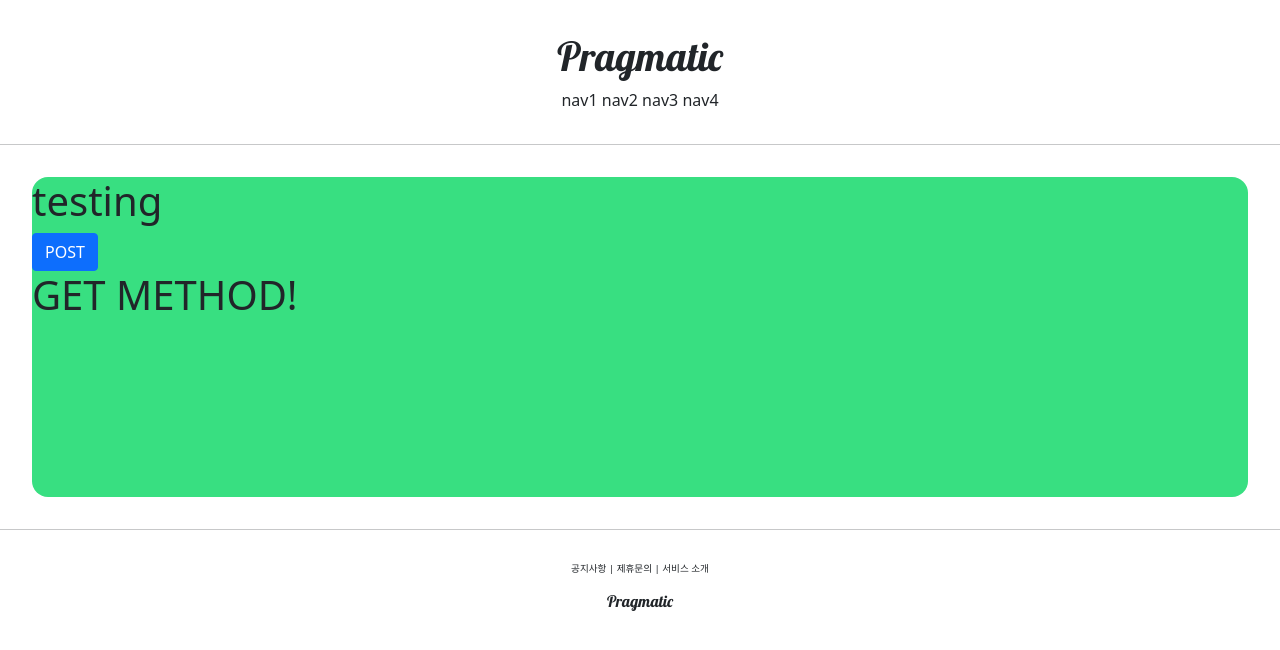
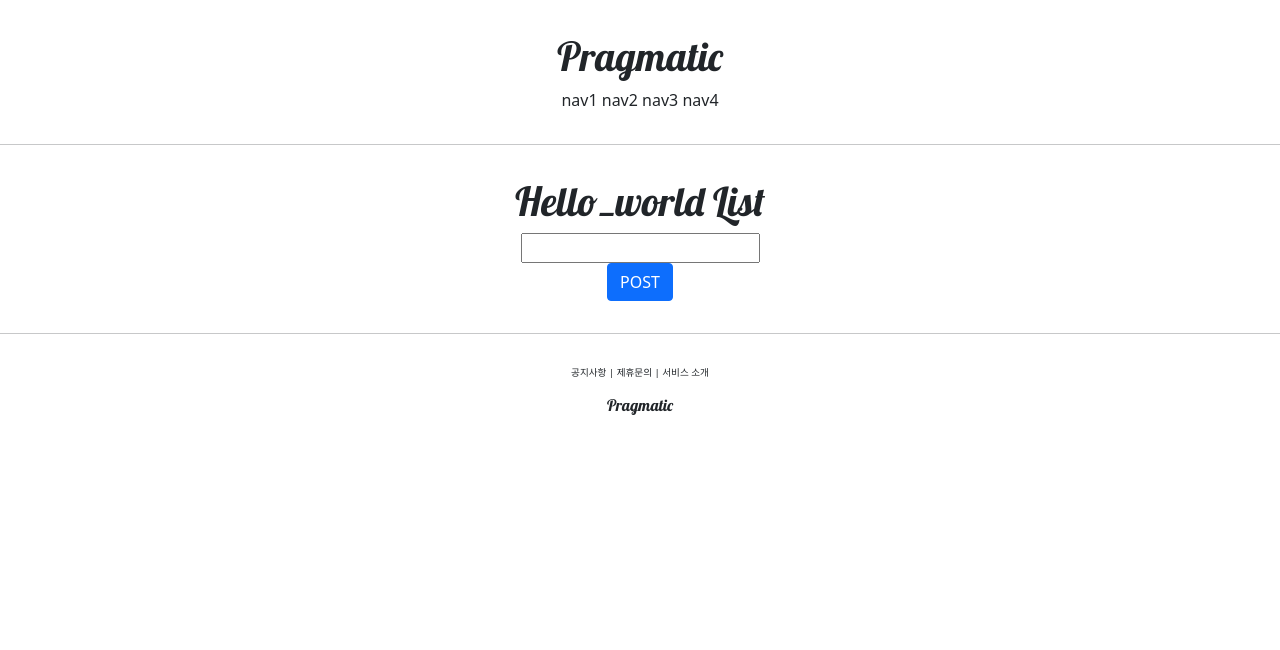
Before and after one commit to UnknwonD/WebStudy, a Django app: page /account/hello_world/ in a window 1280 px wide. Shown: the top 650 px of the page. Run offline with Django 4.2, Linux system fonts and the light colour scheme.

Commit message:
Loading data from input Tag and Saving at Database

```diff
--- a/accountapp/templates/accountapp/index.html
+++ b/accountapp/templates/accountapp/index.html
@@ -1,21 +1,27 @@
 {% extends 'base.html' %}
 
 {% block content %}
-    <div style="height: 20rem; background-color: #38df81; border-radius: 1rem; margin: 2rem; ">
-        <h1>
-            testing
+    <div style="border-radius: 1rem; margin: 2rem; text-align: center">
+        <h1 style="font-family: 'lobster', cursive;">
+            Hello_world List
         </h1>
 
-        <!--서버에 보내는 요청서 같은거 = form / csrf는 장고에서 사용하는 보안토큰 Post 메소드 사용시 반드시 써야됨-->
+        <!--서버에 보내는 명세서, 꾸러미 같은거 = form / csrf는 장고에서 사용하는 보안토큰 Post 메소드 사용시 반드시 써야됨-->
         <form action="/account/hello_world/" method="post">
             {% csrf_token %}
-            <!-- class는 bootstrap 에 존재하는 클래스를 이용한거임 따로 스타일 적용안해도 바로 디자인됨. -->
-            <input type="submit" class="btn btn-primary" value="POST"/>
+            <div>
+                <input type="text" name="hello_world_input" />
+            </div>
+            <div>
+                <!-- class는 bootstrap 에 존재하는 클래스를 이용한거임 따로 스타일 적용안해도 바로 디자인됨. -->
+                <input type="submit" class="btn btn-primary" value="POST"/>
+            </div>
+
         </form>
-
+        {% if hello_world_output %}
         <h1>
-            {{ text }}
+            {{ hello_world_output.text }}
         </h1>
-
+        {% endif %}
     </div>
 {% endblock %}
--- a/accountapp/views.py
+++ b/accountapp/views.py
@@ -4,10 +4,19 @@ from django.shortcuts import render
 
 # python manage.py startapp accountapp
 # python manage.py runserver
+from accountapp.models import HelloWorld
+
 
 def hello_world(request):
 
     if request.method == "POST":
-        return render(request, 'accountapp/index.html', context={'text' : 'POST METHOD!'})
+
+        temp = request.POST.get('hello_world_input')
+
+        new_hello_world = HelloWorld()
+        new_hello_world.text = temp
+        new_hello_world.save()
+
+        return render(request, 'accountapp/index.html', context={'hello_world_output' : new_hello_world})
     else:
         return render(request, 'accountapp/index.html', context={'text': 'GET METHOD!'})
```
